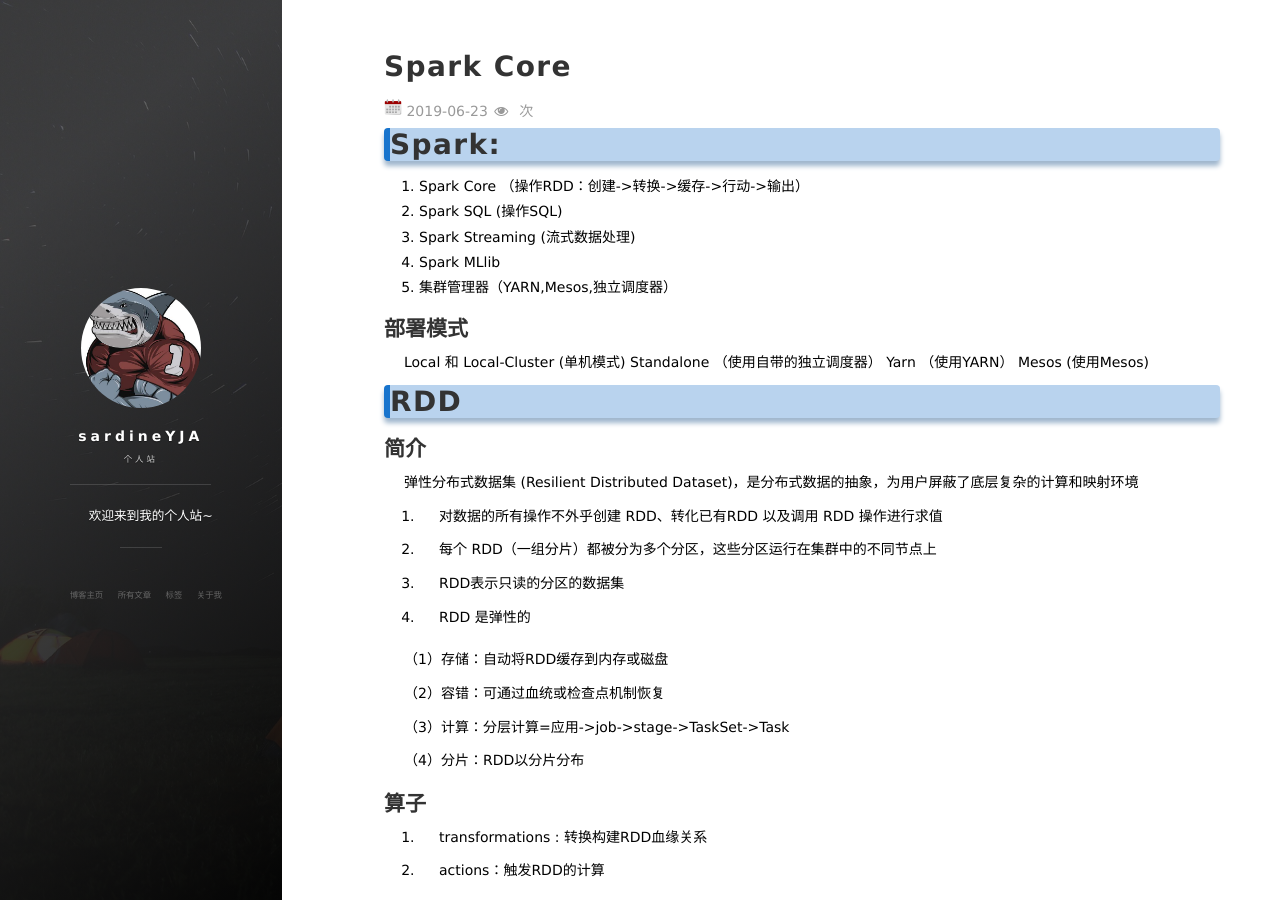
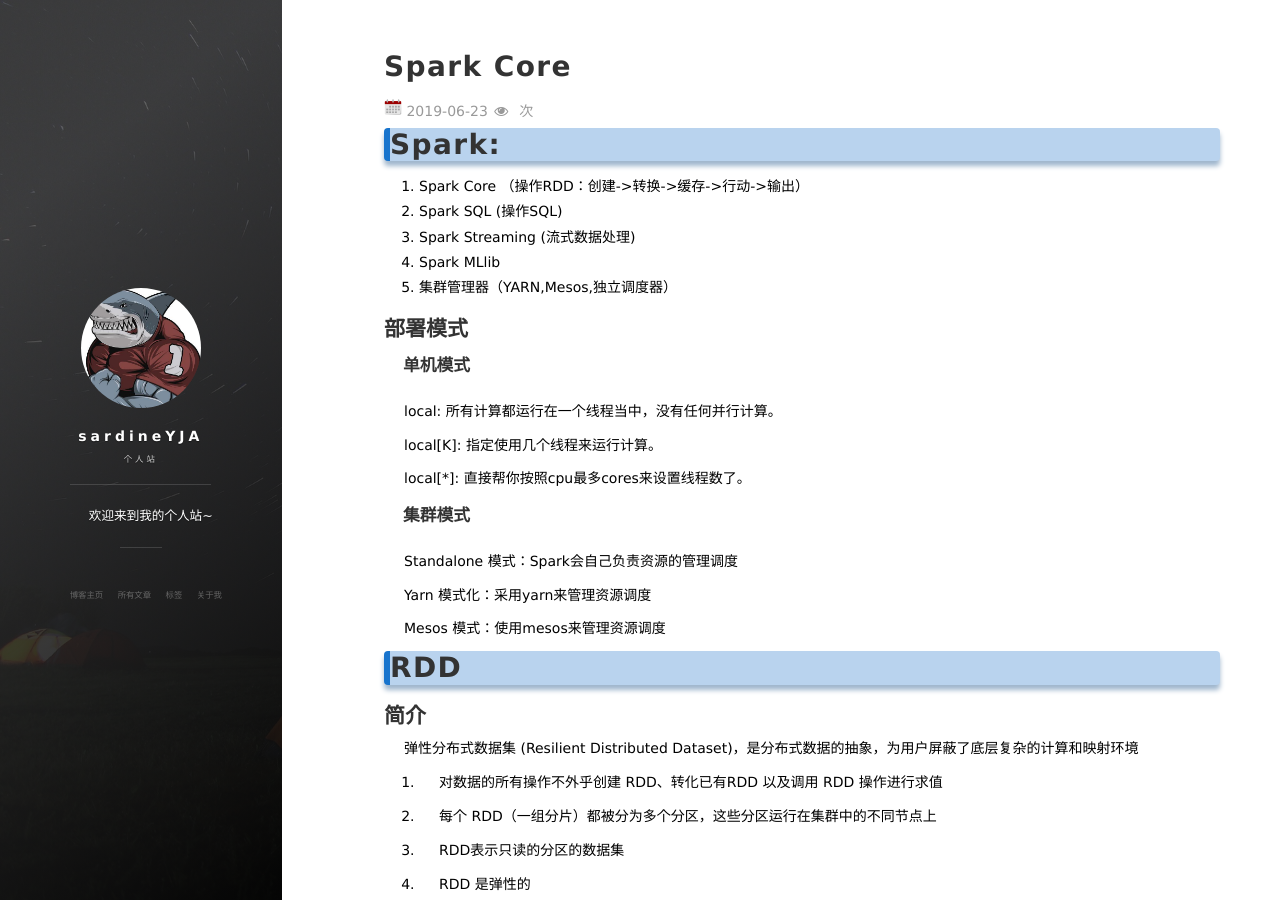
Before and after one commit to sardineYJA/sardineYJA.github.io, a Jekyll site: the page built from _posts/2019-06-23-spark-core.md, in a window 1280 px wide and 900 px high. Built offline with Jekyll 4.4.1, drawn with Linux system fonts in a browser that asks for light colours; nearby versions of some CDN libraries; comment, search, counter and statistics services are not loaded.

Commit message:
Update 2019-06-23-spark-core.md

```diff
--- a/_posts/2019-06-23-spark-core.md
+++ b/_posts/2019-06-23-spark-core.md
@@ -17,10 +17,22 @@ tag: 大数据
 
 
 ## 部署模式
-Local 和 Local-Cluster (单机模式)
-Standalone    （使用自带的独立调度器）
-Yarn          （使用YARN）
-Mesos          (使用Mesos)
+
+### 单机模式
+
+local: 所有计算都运行在一个线程当中，没有任何并行计算。
+
+local[K]: 指定使用几个线程来运行计算。
+
+local[\*]: 直接帮你按照cpu最多cores来设置线程数了。
+
+### 集群模式
+
+Standalone 模式：Spark会自己负责资源的管理调度
+
+Yarn 模式化：采用yarn来管理资源调度
+
+Mesos 模式：使用mesos来管理资源调度
 
 
 # RDD
```
